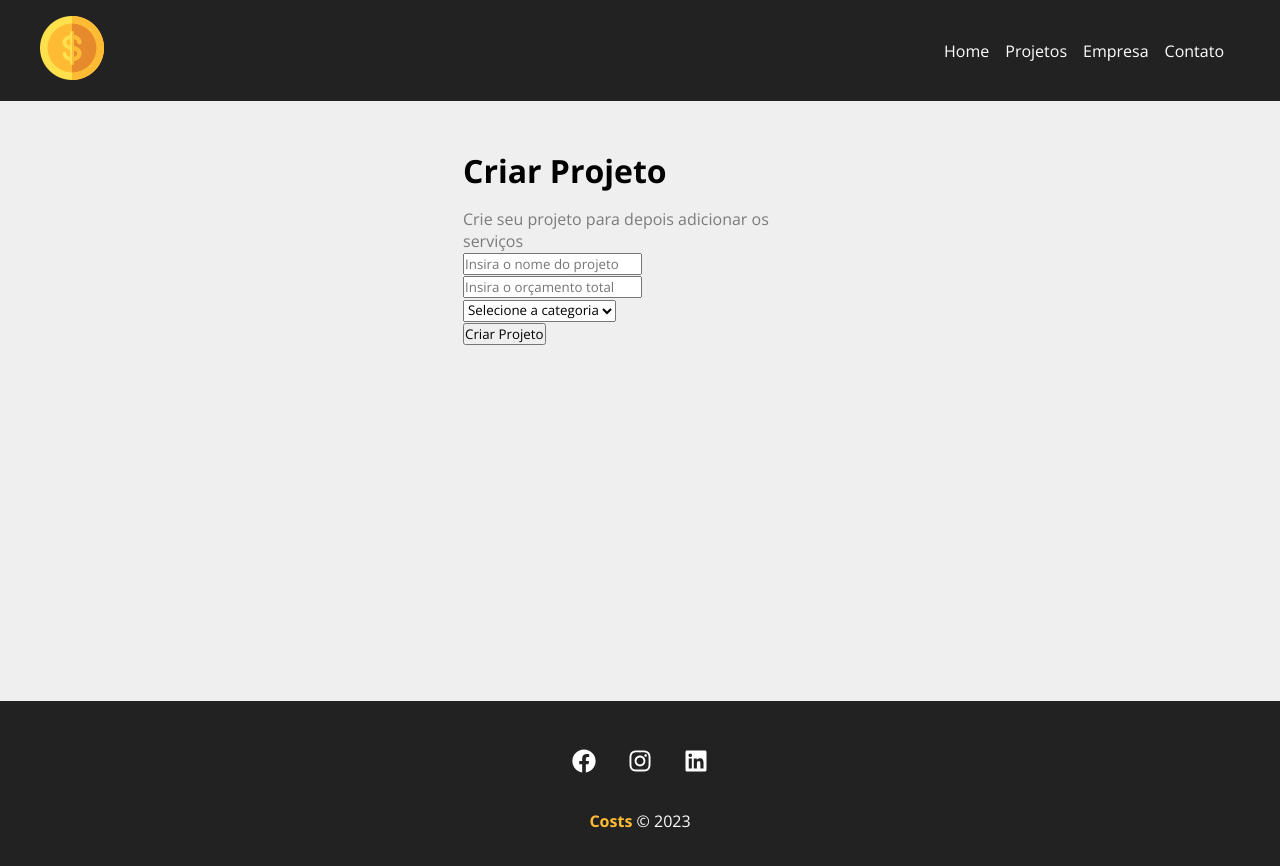
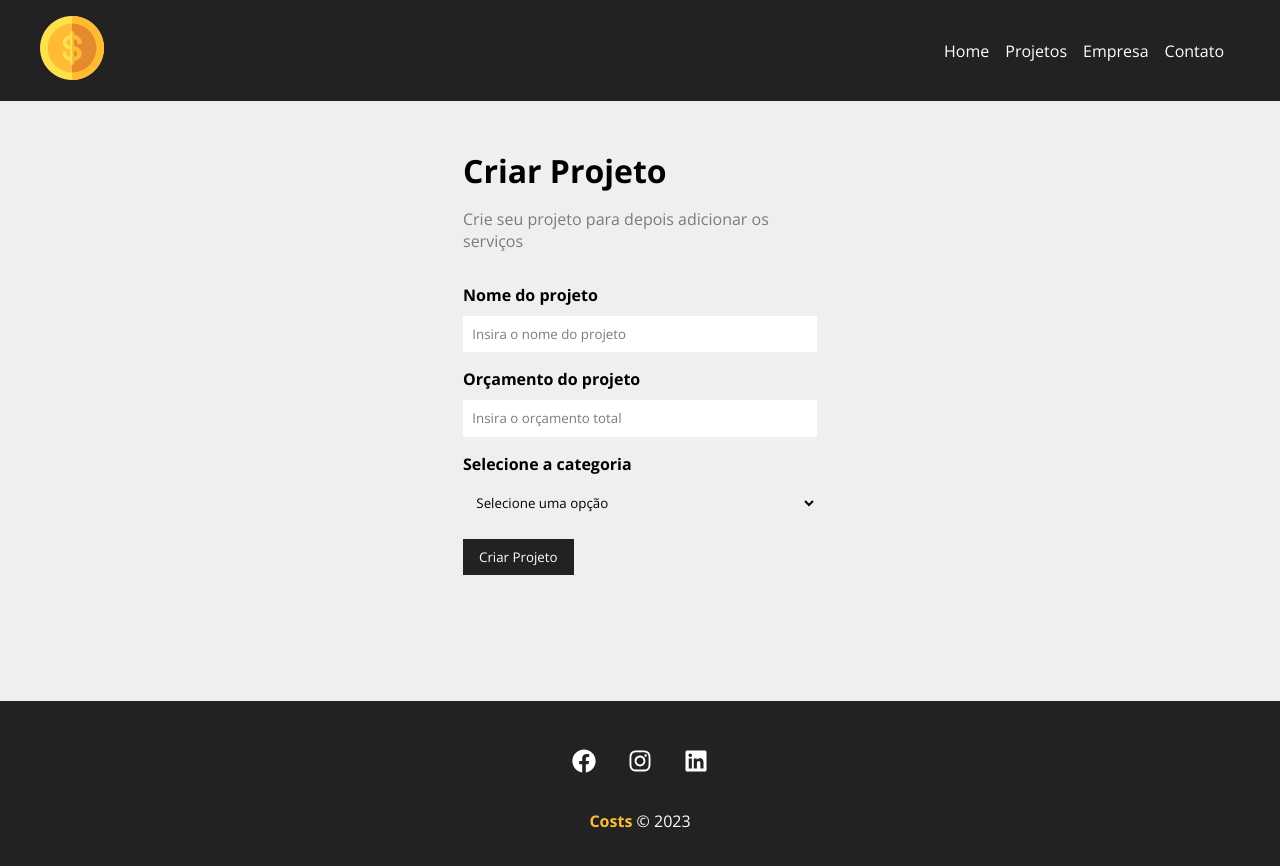
Before and after one commit to AndreDias25/COSTS, a React (Create React App) app in the folder costs/: page /newproject in a window 1280 px wide. Shown: the top 866 px of the page. Built offline with nearby package versions, Linux system fonts and the light colour scheme.

Commit message:
form components

```diff
--- /dev/null
+++ b/costs/src/components/form/Input.js
@@ -0,0 +1,12 @@
+import styles from './Input.module.css';
+
+function Input({type, text, name, placeholder, handleOnChange, value}){
+    return(
+        <div className={styles.form_control}>
+            <label htmlFor={name}>{text}</label>
+            <input type={type} name={name} id={name} placeholder={placeholder} onChange={handleOnChange} value={value}></input>
+        </div>
+    )
+}
+
+export default Input;
--- /dev/null
+++ b/costs/src/components/form/Input.module.css
@@ -0,0 +1,20 @@
+.form_control{
+    display: flex;
+    flex-direction: column;
+    margin-bottom: 1em;
+}
+
+.form_control label{
+    margin-bottom: .6em;
+    font-weight: bold;
+}
+
+.form_control input{
+    padding: .7em;
+    border-radius: 0;
+    border: none;
+}
+
+.form_control input::placeholder{
+    color: #7b7b7b;
+}
--- /dev/null
+++ b/costs/src/components/form/Select.js
@@ -0,0 +1,14 @@
+import styles from './Select.module.css';
+
+function Select({text, name, options , handleOnChange, value}){
+    return(
+        <div className={styles.form_control}>
+            <label htmlFor={name}>{text}</label>
+            <select name={name} id={name}>
+                <option>Selecione uma opção</option>
+            </select>
+        </div>
+    )
+}
+
+export default Select;
--- /dev/null
+++ b/costs/src/components/form/Select.module.css
@@ -0,0 +1,16 @@
+.form_control{
+    display: flex;
+    flex-direction: column;
+    margin-bottom: 1em;
+}
+
+.form_control label{
+    margin-bottom: .6em;
+    font-weight: bold;
+}
+
+.form_control select{
+    padding: .7em;
+    border-radius: 0;
+    border: none;
+}
--- /dev/null
+++ b/costs/src/components/form/SubmitButton.js
@@ -0,0 +1,11 @@
+import styles from './SubmitButton.module.css';
+
+function SubmitButton({text}){
+    return(
+        <div className={styles.form_control}>
+            <button className={styles.btn}>{text}</button>
+        </div>
+    )
+}
+
+export default SubmitButton;
--- /dev/null
+++ b/costs/src/components/form/SubmitButton.module.css
@@ -0,0 +1,13 @@
+.btn{
+    background: #222;
+    color: #FFF;
+    padding: 0.7em 1.2em;
+    text-decoration: none;
+    transition: .5s;
+    cursor: pointer;
+    border: none;
+}
+
+.btn:hover{
+    color: #FFBB33;
+}
--- a/costs/src/components/layout/Container.module.css
+++ b/costs/src/components/layout/Container.module.css
@@ -1,5 +1,6 @@
 .container{
-    width: 1200px;
+    width: 100%;
+    max-width: 1200px;
     display: flex;
     justify-content: space-between;
     margin: 0 auto;
--- a/costs/src/components/pages/NewProject.js
+++ b/costs/src/components/pages/NewProject.js
@@ -6,7 +6,7 @@
         <div className={styles.newproject_container}>
             <h1>Criar Projeto</h1>
             <p>Crie seu projeto para depois adicionar os serviços</p>
-            <ProjectForm/>
+            <ProjectForm btnText="Criar Projeto"/>
         </div>
     )
 }
--- a/costs/src/components/projects/ProjectForm.js
+++ b/costs/src/components/projects/ProjectForm.js
@@ -1,20 +1,15 @@
-function ProjectForm(){
+import Input from '../form/Input';
+import Select from '../form/Select';
+import SubmitButton from '../form/SubmitButton';
+import styles from './ProjectForm.module.css';
+
+function ProjectForm({btnText}){
     return (
-        <form>
-            <div>
-            <input type="text" placeholder="Insira o nome do projeto"/>
-            </div>
-            <div>
-            <input type="number" placeholder="Insira o orçamento total"/>
-            </div>
-            <div>
-            <select name="category_id">
-                <option disabled selected>Selecione a categoria</option>
-            </select>
-            </div>
-            <div>
-                <input type="submit" value="Criar Projeto"></input>
-            </div>
+        <form className={styles.form}>
+            <Input type="text" text="Nome do projeto" name="name" placeholder="Insira o nome do projeto"/>
+            <Input type="number" text="Orçamento do projeto" name="budget" placeholder="Insira o orçamento total"/>
+            <Select name="category_id" text="Selecione a categoria"></Select>
+            <SubmitButton text={btnText}/>
         </form>
     )
 }
--- /dev/null
+++ b/costs/src/components/projects/ProjectForm.module.css
@@ -0,0 +1,4 @@
+.form{
+    width: 100%;
+    margin: 2em 0;
+}
```
